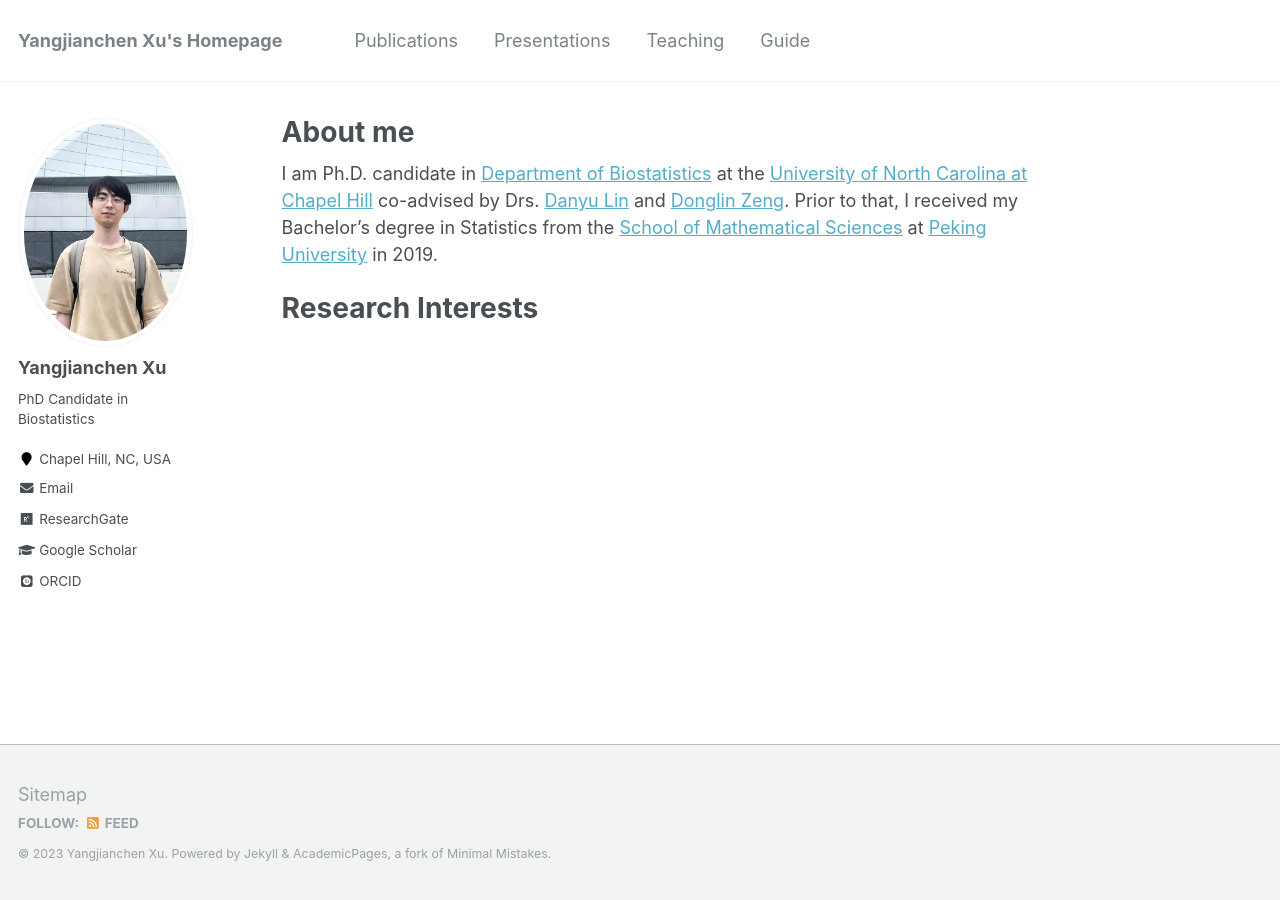
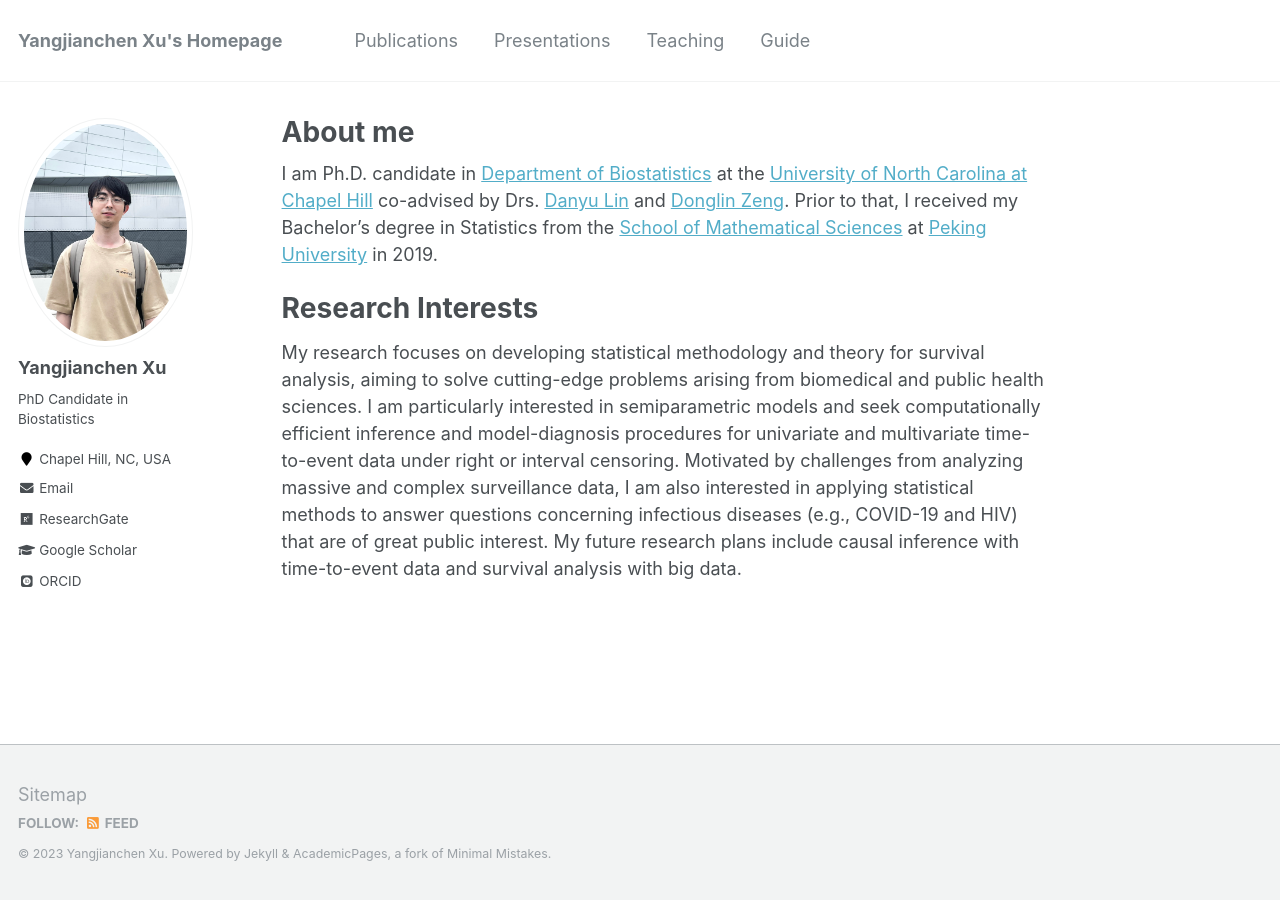
Before and after one commit to yangjc-xu/yangjc-xu.github.io, a Jekyll site: the page built from _pages/about.md, in a window 1280 px wide. Built offline with Jekyll 4.4.1, drawn with Linux system fonts in a browser that asks for light colours; some web fonts are replaced.

Commit message:
Update about.md

```diff
--- a/_pages/about.md
+++ b/_pages/about.md
@@ -12,3 +12,4 @@
 
 Research Interests
 ======
+My research focuses on developing statistical methodology and theory for survival analysis, aiming to solve cutting-edge problems arising from biomedical and public health sciences. I am particularly interested in semiparametric models and seek computationally efficient inference and model-diagnosis procedures for univariate and multivariate time-to-event data under right or interval censoring. Motivated by challenges from analyzing massive and complex surveillance data, I am also interested in applying statistical methods to answer questions concerning infectious diseases (e.g., COVID-19 and HIV) that are of great public interest. My future research plans include causal inference with time-to-event data and survival analysis with big data.
```
